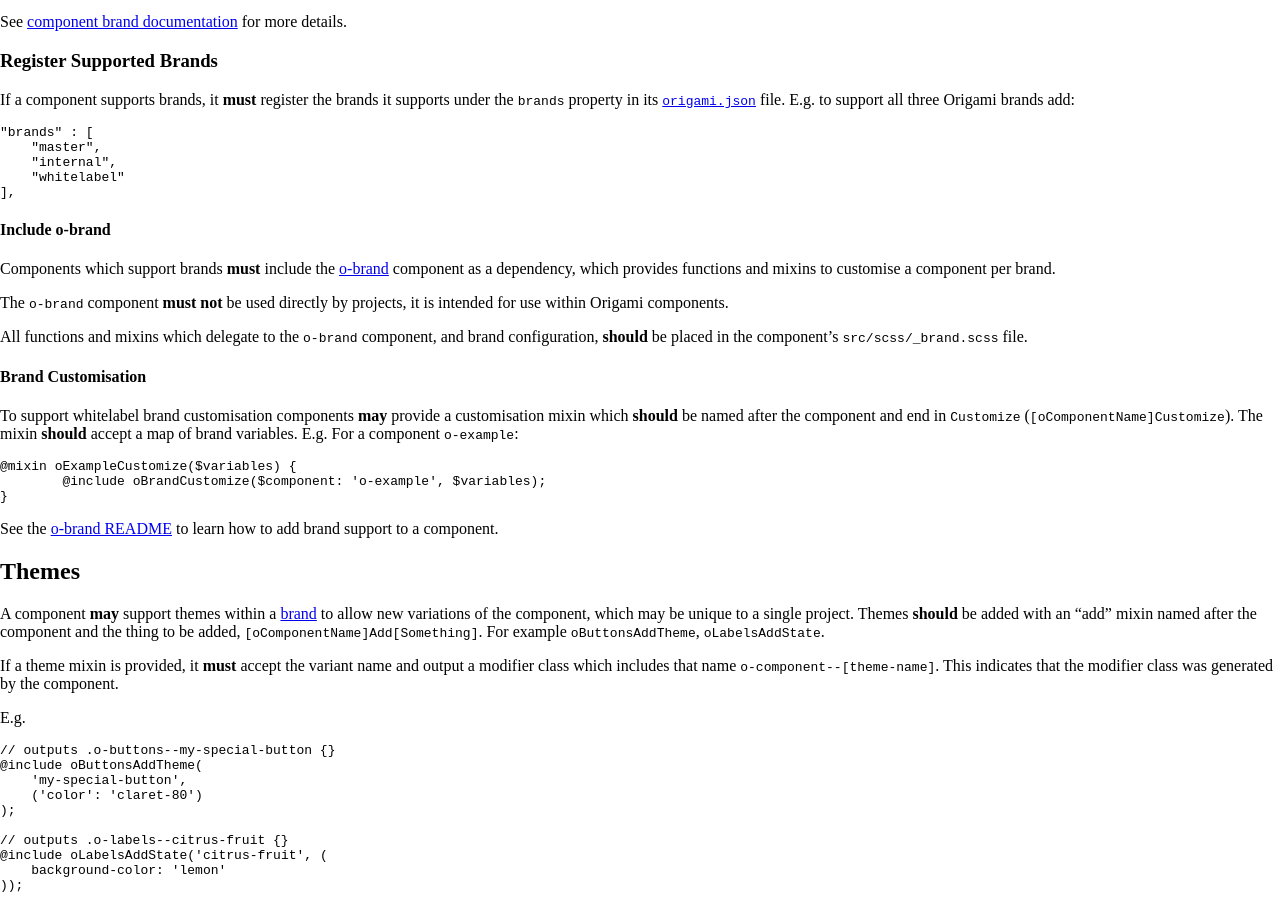
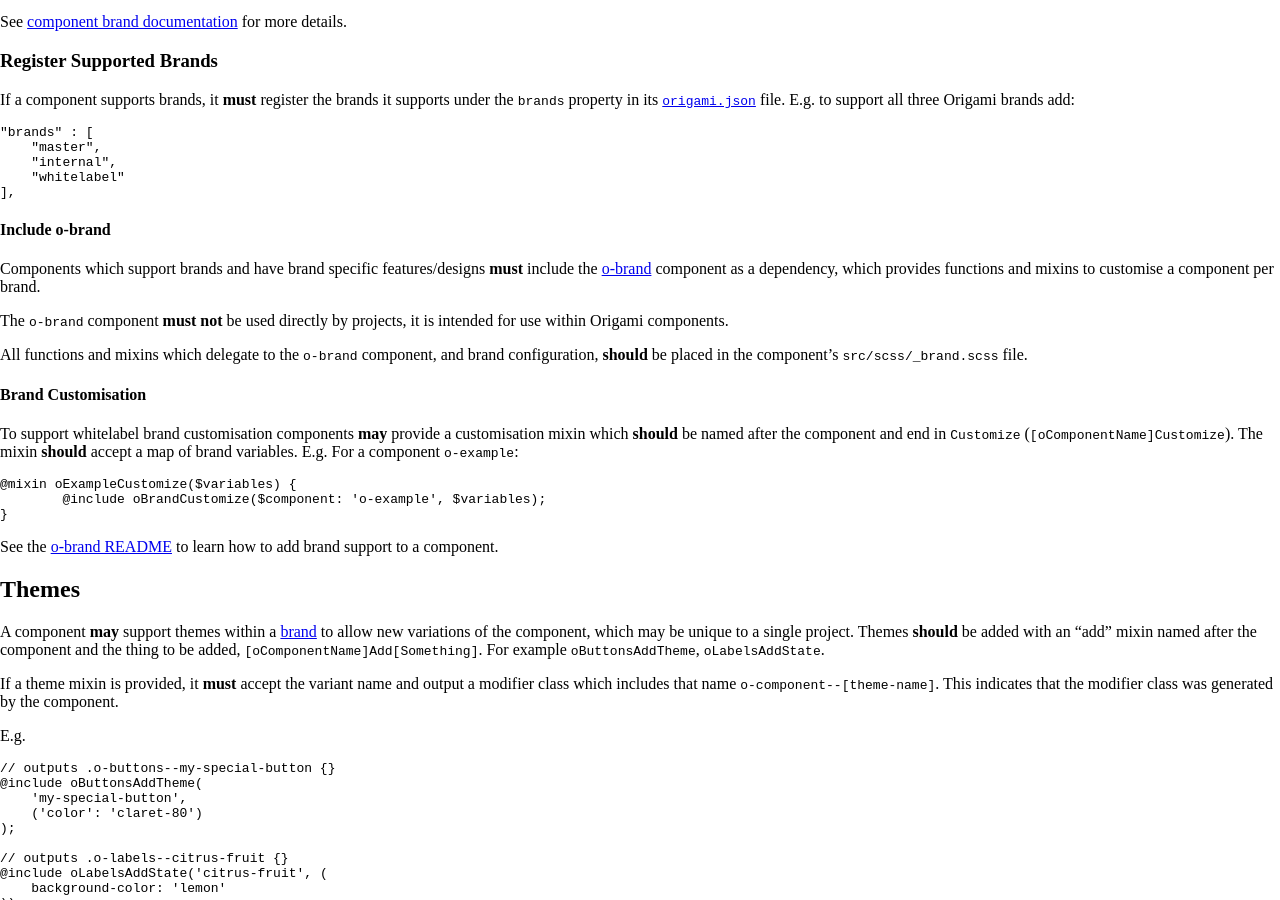
Before and after one commit to Financial-Times/origami-website, a Jekyll site: the page built from _specification-v1/sass.md, in a window 1280 px wide and 900 px high, scrolled down 3437 px. Built offline with Jekyll 4.4.1, drawn with Linux system fonts in a browser that asks for light colours; a style sheet for code colours, icons or effects is not loaded.

Commit message:
Allow components which have no brand-specific features/design to not require a dependency on o-brand
This allows utlity components such as o-toggle to state they support all brands without having to have a needless dependency on o-brand.

@chee pointed this spec issue out here :) https://github.com/Financial-Times/o-toggle/pull/69#pullrequestreview-528495735

Fixes https://github.com/Financial-Times/origami-website/issues/282

```diff
--- a/_specification-v1/sass.md
+++ b/_specification-v1/sass.md
@@ -190,7 +190,8 @@ If a component supports brands, it **must** register the brands it supports unde
 
 #### Include o-brand
 
-Components which support brands **must** include the [o-brand](https://registry.origami.ft.com/components/o-brand/readme) component as a dependency, which provides functions and mixins to customise a component per brand.
+Components which support brands and have brand specific features/designs **must** include the [o-brand](https://registry.origami.ft.com/components/o-brand/readme) component as a dependency, which provides functions and mixins to customise a component per brand.
+
 
 The `o-brand` component **must not** be used directly by projects, it is intended for use within Origami components.
 
```
